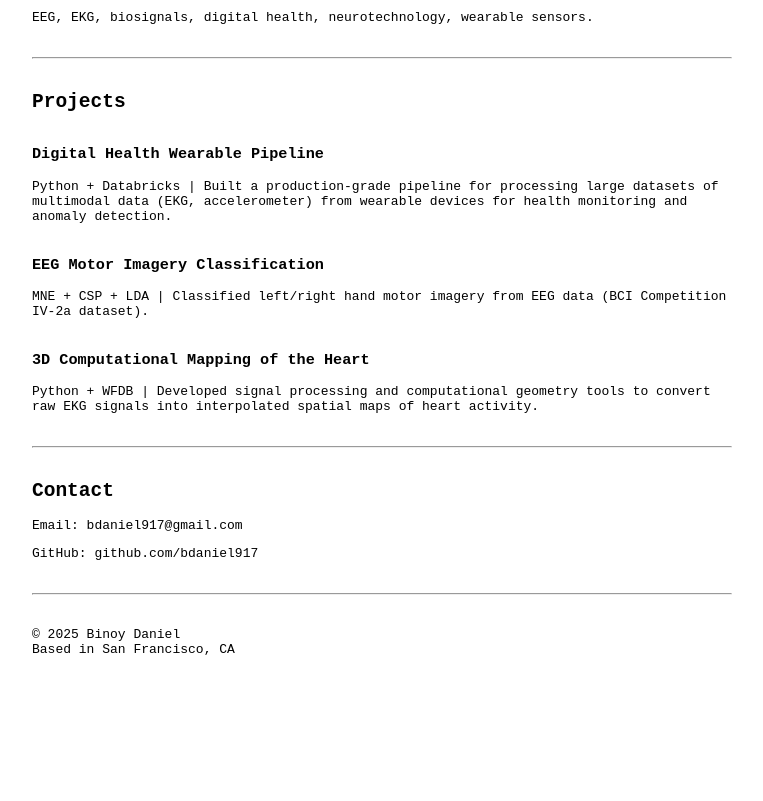
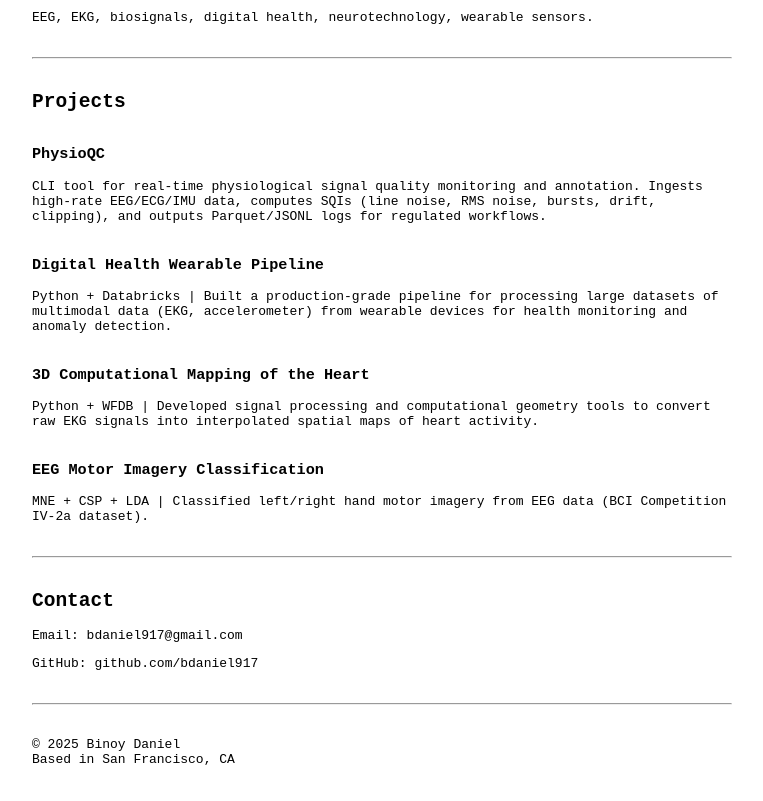
Before and after one commit to bdaniel917/bdaniel917.github.io, a plain HTML site: page index.html in a window 1280 px wide. Shown: the part 145-946 px from the top of the page, without its empty margins (258-1021 px from the left). Before the commit the page ends 863 px from the top, so only its background shows below. Drawn offline with Linux system fonts and the light colour scheme.

Commit message:
Update index.html

```diff
--- a/index.html
+++ b/index.html
@@ -38,19 +38,25 @@
 
   <h2>Projects</h2>
 
+  <!-- PhysioQC Project (First Tab, links to physioq.html) -->
+  <div class="project">
+    <h3><a href="physioq.html">PhysioQC</a></h3>
+    <p>CLI tool for real-time physiological signal quality monitoring and annotation. Ingests high-rate EEG/ECG/IMU data, computes SQIs (line noise, RMS noise, bursts, drift, clipping), and outputs Parquet/JSONL logs for regulated workflows.</p>
+  </div>
+
   <div class="project">
     <h3><a href="#">Digital Health Wearable Pipeline</a></h3>
     <p>Python + Databricks | Built a production-grade pipeline for processing large datasets of multimodal data (EKG, accelerometer) from wearable devices for health monitoring and anomaly detection.</p>
   </div>
 
   <div class="project">
-    <h3><a href="#">EEG Motor Imagery Classification</a></h3>
-    <p>MNE + CSP + LDA | Classified left/right hand motor imagery from EEG data (BCI Competition IV-2a dataset).</p>
+    <h3><a href="#">3D Computational Mapping of the Heart</a></h3>
+    <p>Python + WFDB | Developed signal processing and computational geometry tools to convert raw EKG signals into interpolated spatial maps of heart activity.</p>
   </div>
 
   <div class="project">
-    <h3><a href="#">3D Computational Mapping of the Heart</a></h3>
-    <p>Python + WFDB | Developed signal processing and computational geometry tools to convert raw EKG signals into interpolated spatial maps of heart activity.</p>
+    <h3><a href="#">EEG Motor Imagery Classification</a></h3>
+    <p>MNE + CSP + LDA | Classified left/right hand motor imagery from EEG data (BCI Competition IV-2a dataset).</p>
   </div>
 
   <hr>
```
